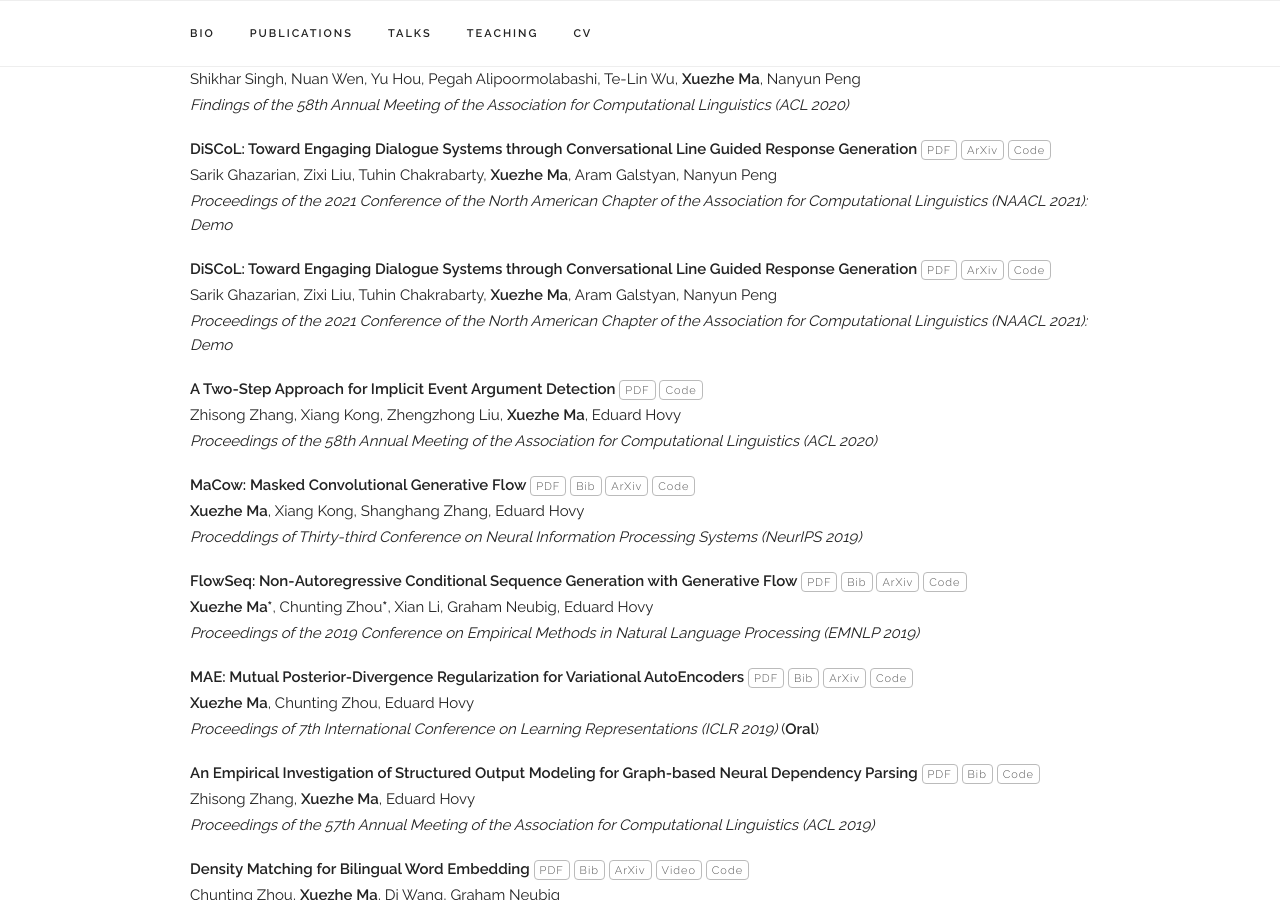
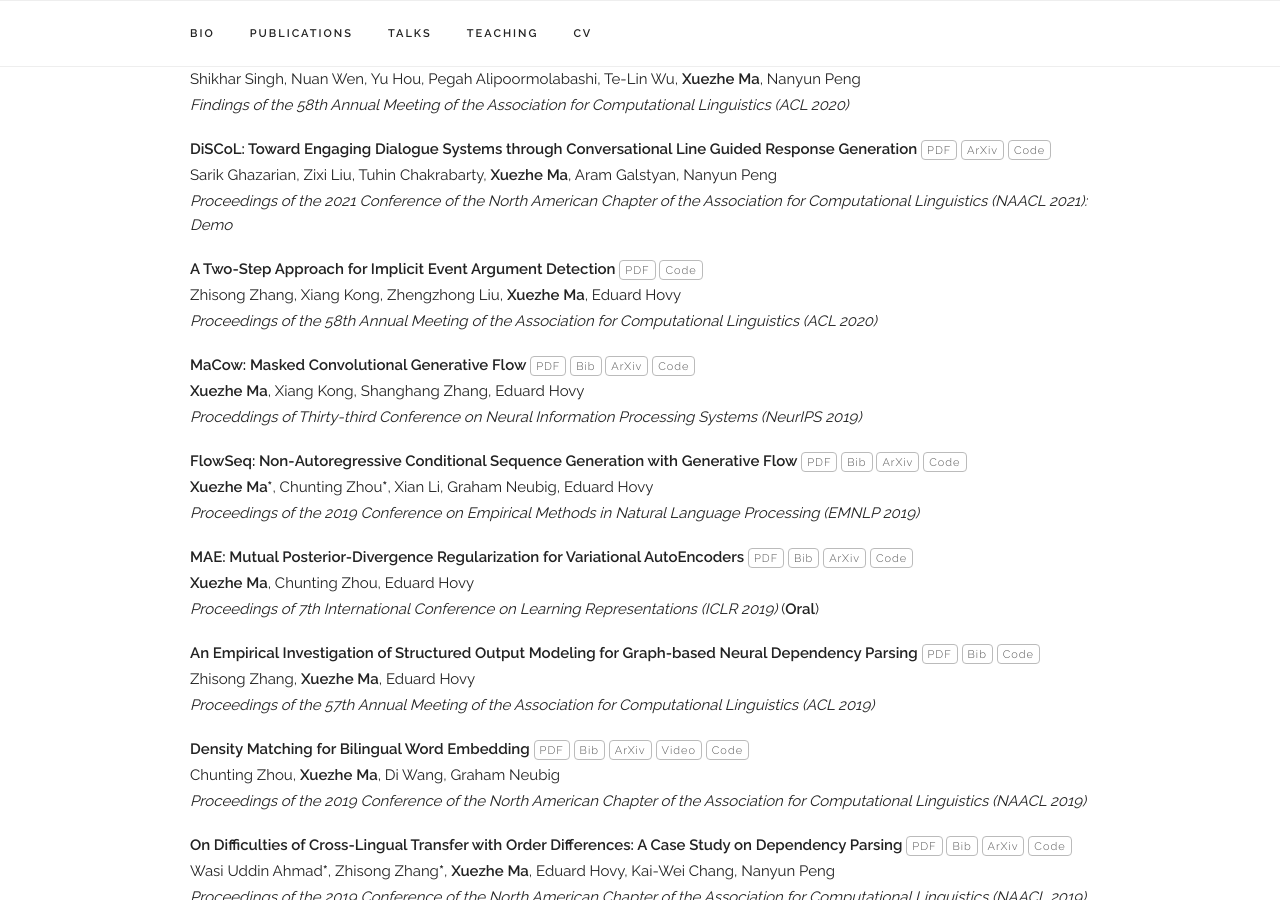
Before and after one commit to XuezheMax/XuezheMax.github.io, a Jekyll site: the page built from index.html, in a window 1280 px wide and 900 px high, scrolled down 1715 px. Built offline with Jekyll 4.4.1, drawn with Linux system fonts in a browser that asks for light colours; some web fonts are replaced.

Commit message:
update publications

```diff
--- a/_data/publications.yaml
+++ b/_data/publications.yaml
@@ -27,18 +27,6 @@
     authors: "Shikhar Singh, Nuan Wen, Yu Hou, Pegah Alipoormolabashi, Te-Lin Wu, <b>Xuezhe Ma</b>, Nanyun Peng"
     venue: "Findings of the 58th Annual Meeting of the Association for Computational Linguistics (ACL 2020)"
     arXiv: "https://arxiv.org/abs/2106.00969"
-    selected: y
-    rl: n
-    cv: n
-    nlp: y
-    bio: n
-
-  - title: "DiSCoL: Toward Engaging Dialogue Systems through Conversational Line Guided Response Generation"
-    authors: "Sarik Ghazarian, Zixi Liu, Tuhin Chakrabarty, <b>Xuezhe Ma</b>, Aram Galstyan, Nanyun Peng"
-    venue: "Proceedings of the 2021 Conference of the North American Chapter of the Association for Computational Linguistics (NAACL 2021): Demo"
-    paper_pdf: "https://www.aclweb.org/anthology/2021.naacl-demos.4.pdf"
-    arXiv: "https://arxiv.org/abs/2102.02191"
-    code: "https://github.com/PlusLabNLP/Dialogue_System_Hackathon"
     selected: y
     rl: n
     cv: n
```
